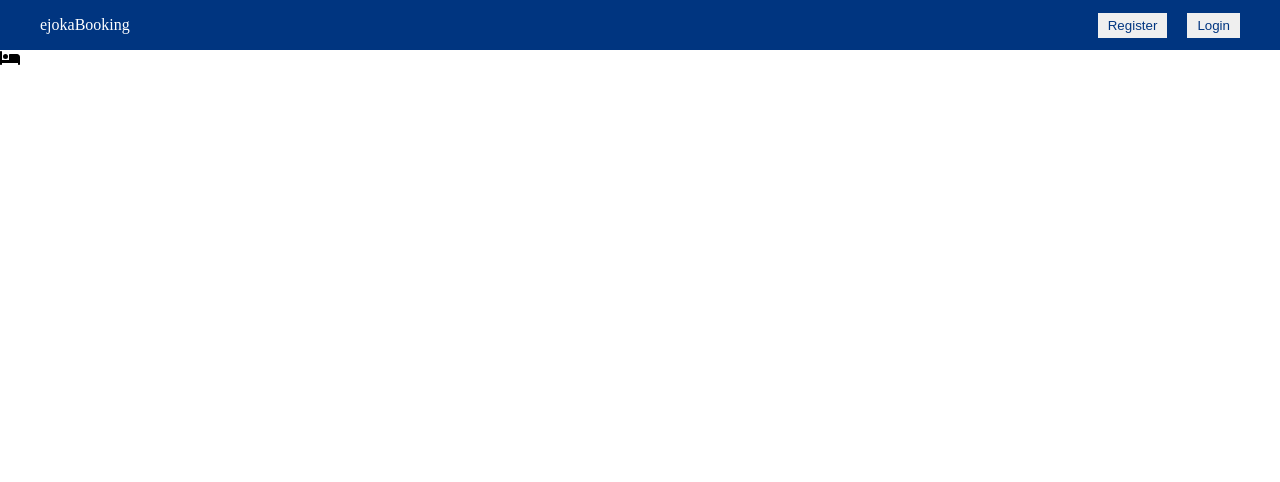
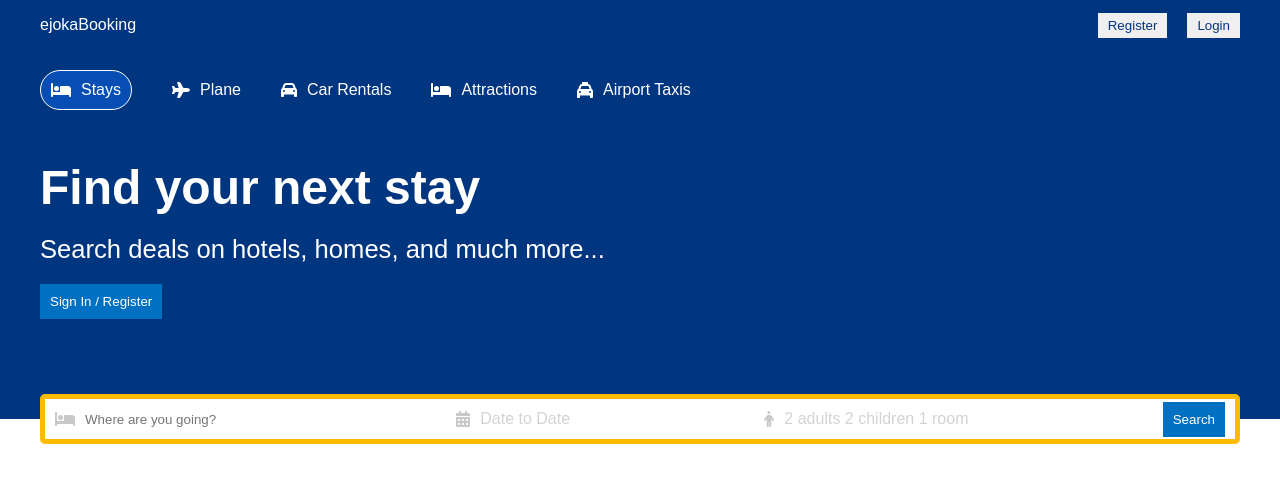
Before and after one commit to emmanuelkamala/booking, a React (Create React App) app: page / in a window 1280 px wide. Shown: the top 482 px of the page. Built offline with nearby package versions, Linux system fonts and the light colour scheme.

Commit message:
Style the header

```diff
--- a/src/components/header/Header.jsx
+++ b/src/components/header/Header.jsx
@@ -1,13 +1,53 @@
-import { faBed } from '@fortawesome/free-solid-svg-icons';
+import { faBed, faCalendarDays, faCar, faPerson, faPlane, faTaxi } from '@fortawesome/free-solid-svg-icons';
 import { FontAwesomeIcon } from '@fortawesome/react-fontawesome';
 import './header.css';
 
 const Header = () => {
   return (
     <div className="header">
-      <div className="headerList">
-        <div className="headerListitem">
-          <FontAwesomeIcon icon={faBed} />
+      <div className="headerContainer">
+        <div className="headerList">
+          <div className="headerListItem active">
+            <FontAwesomeIcon icon={faBed} />
+            <span>Stays</span>
+          </div>
+          <div className="headerListItem">
+            <FontAwesomeIcon icon={faPlane} />
+            <span>Plane</span>
+          </div>
+          <div className="headerListItem">
+            <FontAwesomeIcon icon={faCar} />
+            <span>Car Rentals</span>
+          </div>
+          <div className="headerListItem">
+            <FontAwesomeIcon icon={faBed} />
+            <span>Attractions</span>
+          </div>
+          <div className="headerListItem">
+            <FontAwesomeIcon icon={faTaxi} />
+            <span>Airport Taxis</span>
+          </div>
+        </div>
+        <h1 className="headerTitle">Find your next stay</h1>
+        <p className="headerDesc">Search deals on hotels, homes, and much more...</p>
+        <button className="headerBtn">Sign In / Register</button>
+
+        <div className="headerSearch">
+          <div className="headerSearchItem">
+            <FontAwesomeIcon icon={faBed} className="headerIcon" />
+            <input type="text" placeholder='Where are you going?' className="headerSearchInput" />
+          </div>
+          <div className="headerSearchItem">
+            <FontAwesomeIcon icon={faCalendarDays} className="headerIcon" />
+            <span className="headerSearchText">Date to Date</span>
+          </div>
+          <div className="headerSearchItem">
+            <FontAwesomeIcon icon={faPerson} className="headerIcon" />
+            <span className="headerSearchText">2 adults 2 children 1 room</span>
+          </div>
+          <div className="headerSearchItem">
+            <button className="headerBtn">Search</button>
+          </div>
         </div>
       </div>
     </div>
--- a/src/components/header/header.css
+++ b/src/components/header/header.css
@@ -0,0 +1,87 @@
+.header {
+  background-color: #003580;
+  color: white;
+  display: flex;
+  justify-content: center;
+  position: relative;
+}
+
+.headerContainer {
+  width: 100%;
+  max-width: 1200px;
+  margin: 20px 0 100px 0;
+}
+
+.headerList {
+  display: flex;
+  gap: 40px;
+  margin-bottom: 50px;
+}
+
+.headerListItem {
+  display: flex;
+  align-items: center;
+  gap: 10px;
+  cursor: pointer;
+}
+
+.headerListItem.active {
+  border: 1px solid white;
+  padding: 10px;
+  border-radius: 20px;
+  background-color: #064eb4;
+}
+
+.headerTitle {
+  font-size: 3rem;
+  font-weight: 900;
+}
+
+.headerDesc {
+  margin: 20px 0;
+  font-size: 1.6rem;
+}
+
+.headerBtn {
+  background-color: #0071c2;
+  color: white;
+  font-weight: 500;
+  border: none;
+  padding: 10px;
+  cursor: pointer;
+}
+
+.headerSearch {
+  height: 30px;
+  background-color: white;
+  border: 5px solid #febb02;
+  display: flex;
+  align-items: center;
+  justify-content: space-between;
+  padding: 20px 10px;
+  border-radius: 5px;
+  position: absolute;
+  bottom: -25px;
+  width: 100%;
+  max-width: 1200px;
+}
+
+.headerIcon {
+  color: rgb(201, 200, 200)
+}
+
+.headerSearchItem {
+  display: flex;
+  align-items: center;
+  gap: 10px;
+}
+
+.headerSearchInput {
+  border: none;
+  outline: none;
+}
+
+.headerSearchText {
+  color: lightgray;
+  cursor: pointer;
+}
--- a/src/index.css
+++ b/src/index.css
@@ -3,3 +3,9 @@
   margin: 0;
   box-sizing: border-box;
 }
+
+@import url('https://fonts.googleapis.com/css2?family=Nunito:wght@300;400;500;900&display=swap');
+
+body {
+  font-family: 'Nunito', sans-serif;
+}
```
